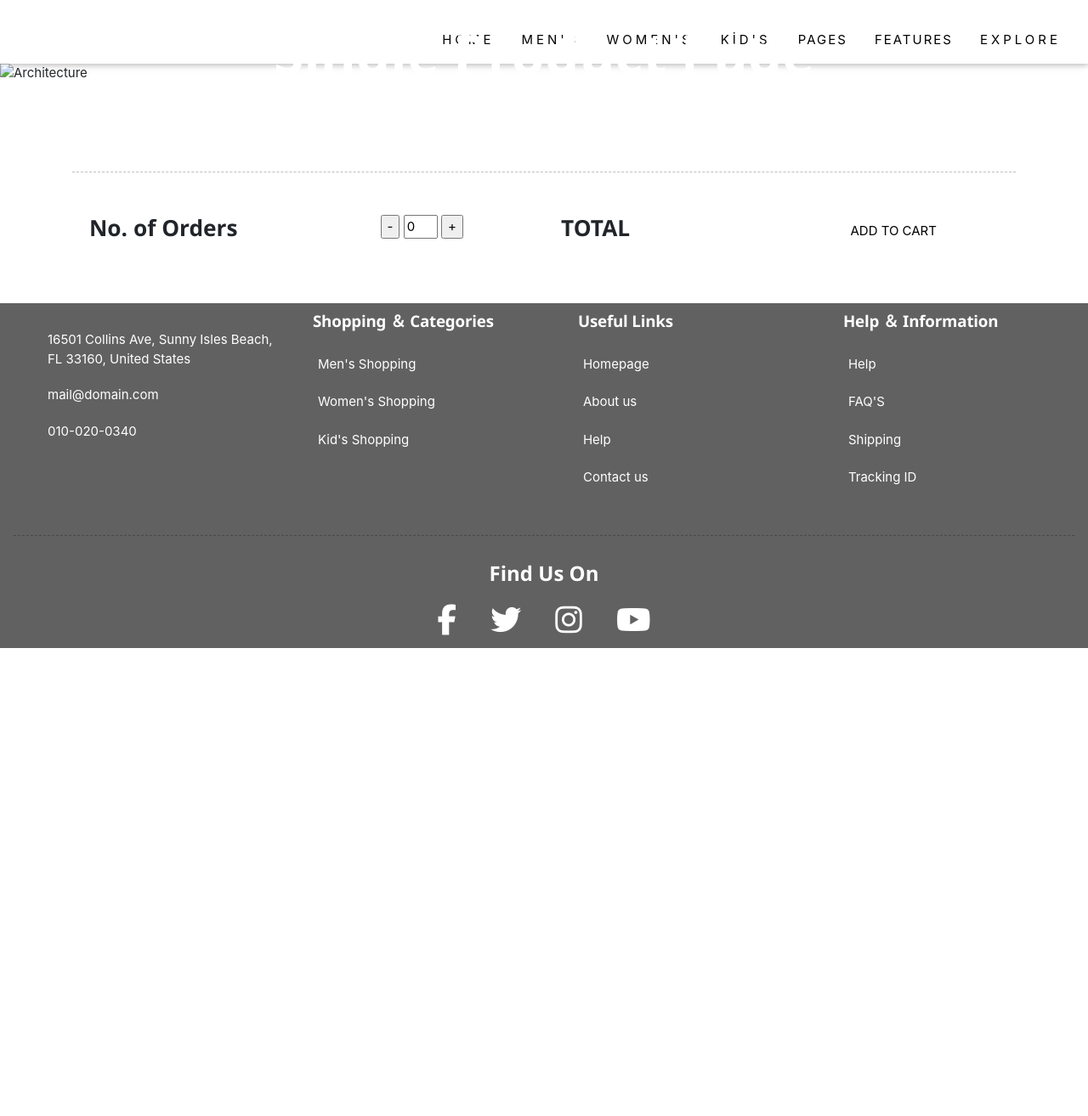
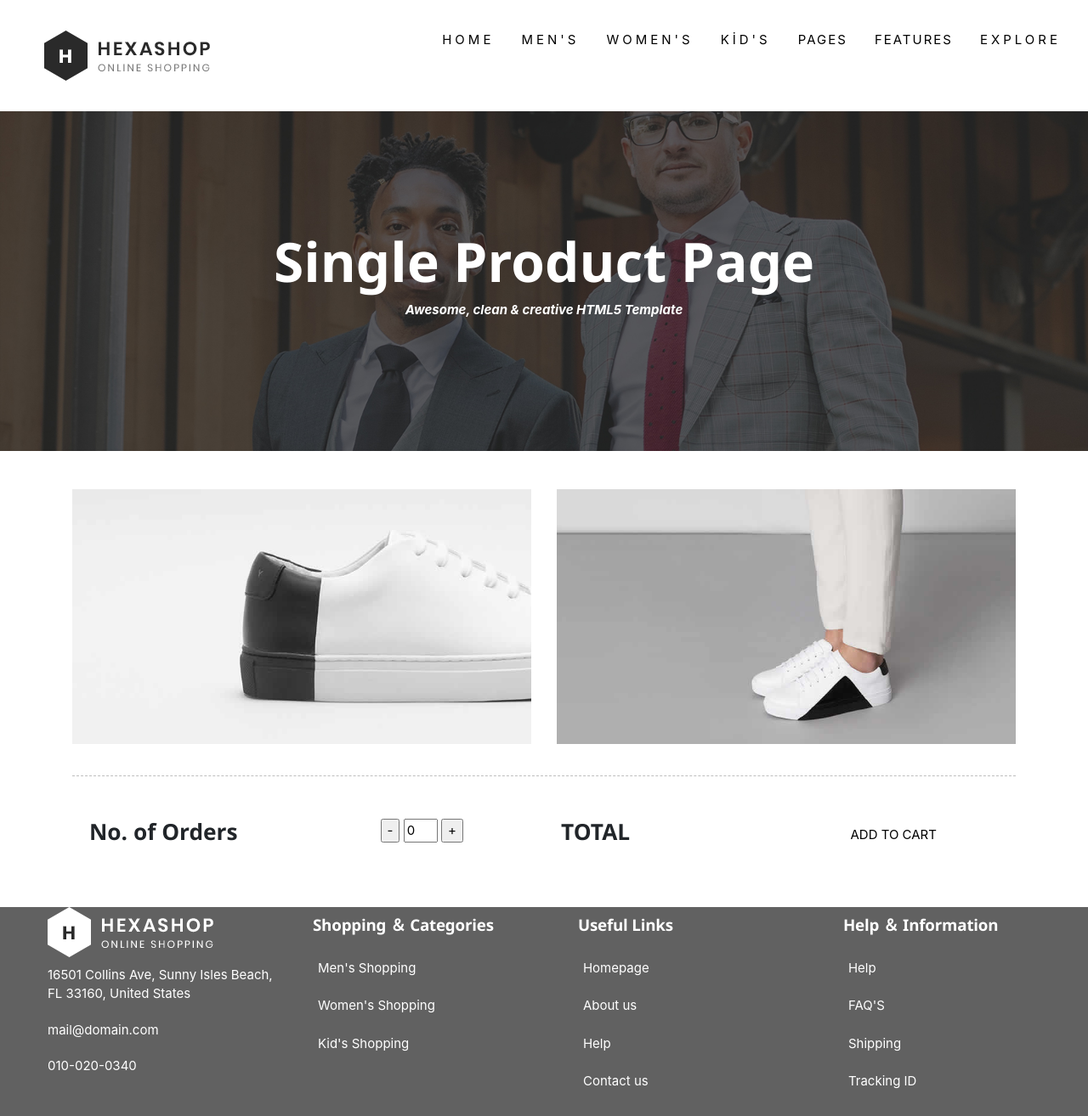
Before and after one commit to BURAKCIDA/-rnek-web-site-2, a plain HTML site: page single procut.html in a window 1280 px wide. Shown: the top 1314 px of the page at 85% size. Before the commit the page ends 800 px from the top, so only its background shows below. Drawn offline with nearby package versions, Linux system fonts and the light colour scheme.

Commit message:
Update single procut.html

```diff
--- a/single procut.html
+++ b/single procut.html
@@ -18,10 +18,10 @@
 <body>
     <div>
         <div class="w3-bar w3-white w3-wide w3-padding w3-card ">
-            <a href="#home" class="w3-bar-item w3-button w3-mobile"><img src="İMAGES/logo.png" alt=""></a>
+            <a href="#home" class="w3-bar-item w3-button w3-mobile"><img src="IMAGES/logo.png" alt=""></a>
             <!-- Float links to the right. Hide them on small screens -->
             <div class="w3-right">
-                <a href="home.html" class="w3-bar-item w3-button w3-mobile">HOME</a>
+                <a href="index.html" class="w3-bar-item w3-button w3-mobile">HOME</a>
                 <a href="" class="w3-bar-item w3-button w3-mobile">MEN'S</a>
                 <a href="" class="w3-bar-item w3-button w3-mobile">WOMEN'S</a>
                 <a href="" class="w3-bar-item w3-button w3-mobile">KİD'S</a>
@@ -48,7 +48,7 @@
     </div>
     <!------NAVBAR END------>
     <header class="w3-display-container " style="max-width:1500px;" id="home">
-        <img class="w3-image" src="İMAGES/products-page-heading.jpg" alt="Architecture" width="1500" height="800">
+        <img class="w3-image" src="IMAGES/products-page-heading.jpg" alt="Architecture" width="1500" height="800">
 
         <div class="w3-display-middle   w3-center ">
             <div class="  w3-center  ">
@@ -64,7 +64,7 @@
         <div class="row">
             <div class="col-sm">
                 <figure class="imghvr-zoom-out-up">
-                    <img src="İMAGES/single-product-01.jpg" alt="">
+                    <img src="IMAGES/single-product-01.jpg" alt="">
                     <figcaption>
                         <div class="w3-container">
                             <div class="w3-row">
@@ -98,7 +98,7 @@
 
             <div class="col-sm">
                 <figure class="imghvr-hinge-up">
-                    <img src="İMAGES/single-product-02.jpg" alt="">
+                    <img src="IMAGES/single-product-02.jpg" alt="">
                     <figcaption>
                         <div class="w3-container ">
                             <div class="w3-row">
@@ -164,7 +164,7 @@
         <div class="w3-row ">
             <div class=" w3-quarter">
                 <ul>
-                    <img src="İMAGES/white-logo.png" alt="">
+                    <img src="IMAGES/white-logo.png" alt="">
                     <li>16501 Collins Ave, Sunny Isles Beach, FL 33160, United States</li>
                     <li>mail@domain.com</li>
                     <li>010-020-0340</li>
```
